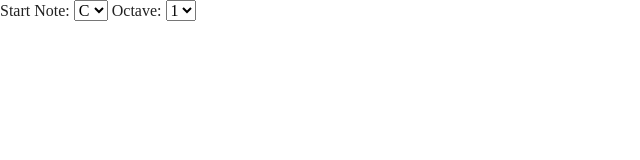
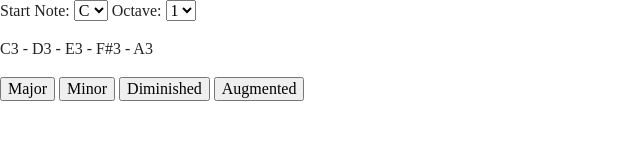
Before and after one commit to hedgeh0gpie/javascript-chord-player, a plain HTML site: page index.html in a window 1280 px wide. Shown: the whole page, without its empty margins (0-640 px from the left). Drawn offline with Linux system fonts and the light colour scheme.

Commit message:
Add chord notes and buttons for chord quality

```diff
--- a/index.html
+++ b/index.html
@@ -38,7 +38,15 @@
     <option value="">3</option>
   </select>
 </div>
-
+<div class="chord-notes">
+  <p>C3 - D3 - E3 - F#3 - A3</p>
+</div>
+<div class="buttons">
+  <button>Major</button>
+  <button>Minor</button>
+  <button>Diminished</button>
+  <button>Augmented</button>
+</div>
 
 <script src="https://cdn.jsdelivr.net/npm/@tonaljs/tonal/browser/tonal.min.js"></script>
 <script src="js/main.js"></script>
```
